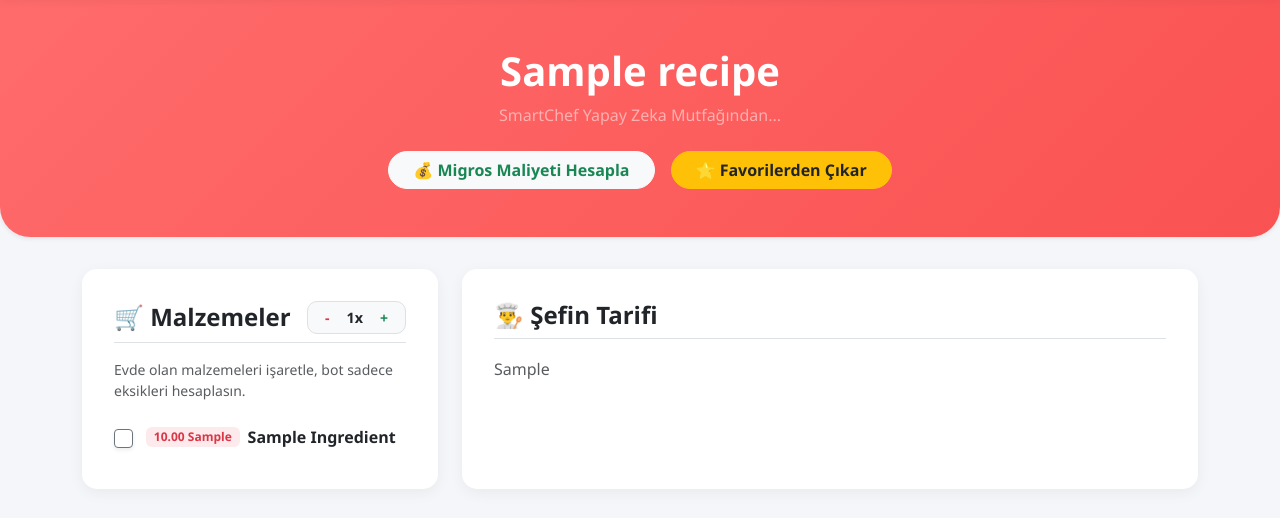
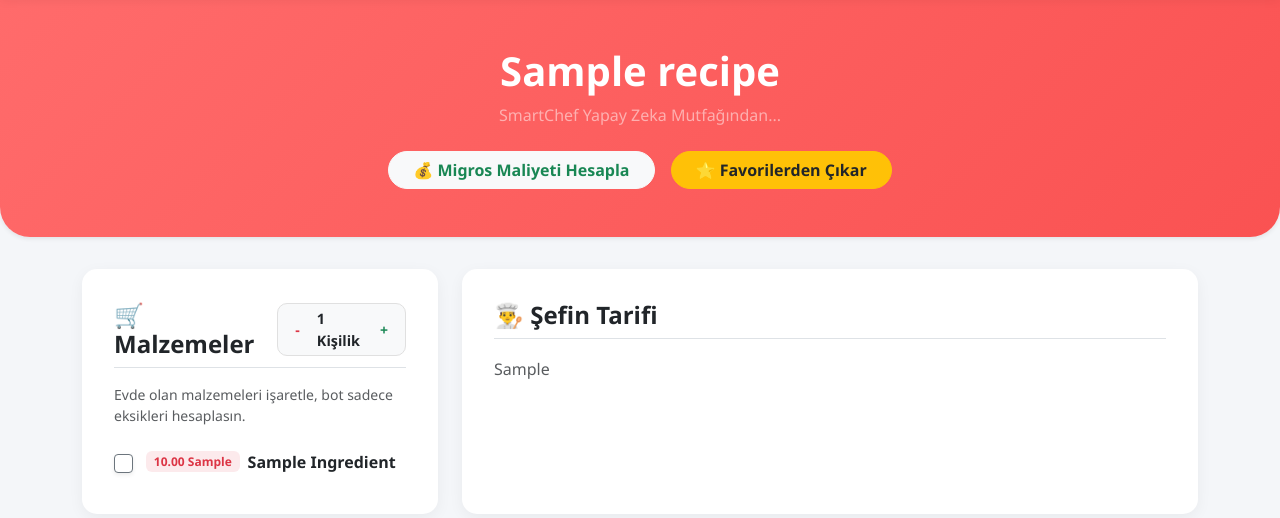
Before and after one commit to yigitkovanc1/SmartChef-AI, a Django app: page /tarif/00000000-0000-0000-0000-000000000001/ in a window 1280 px wide. Shown: the part 79-597 px from the top of the page. Run offline with Django 5.2, Linux system fonts and the light colour scheme; a user stored in the database is signed in; tables that the repository leaves empty hold one stand-in row (values such as "Sample post"); grey boxes marked "Sample" are stand-in pictures.

```diff
--- a/chats/services.py
+++ b/chats/services.py
@@ -131,7 +131,8 @@ def gemini_ile_sohbet_et(user, session_id, user_message):
                 yeni_tarif = Recipe.objects.create(
                     user=user,
                     title=tarif_adi,
-                    instructions=sohbet_metni
+                    instructions=sohbet_metni,
+                    servings = kac_kisilik
                 )
                 yeni_tarif_id = str(yeni_tarif.id)
 
--- a/templates/tarif_detay.html
+++ b/templates/tarif_detay.html
@@ -32,7 +32,7 @@
 
                     <a href="/" class="btn btn-outline-primary btn-sm fw-bold shadow-sm" style="border-radius: 8px;">🏠 Ana Sayfa</a>
 
-                    <!-- YENİ EKLENEN DEFTERİM BUTONU -->
+                    <!-- DEFTERİM BUTONU -->
                     <a href="{% url 'tarif_defterim' %}" class="btn btn-outline-warning btn-sm fw-bold shadow-sm text-dark" style="border-radius: 8px;">📖 Defterim</a>
 
                     <a href="/hesap/profil/" class="btn btn-outline-info btn-sm fw-bold shadow-sm" style="border-radius: 8px;">👤 Profilim</a>
@@ -76,9 +76,11 @@
                         <h4 class="fw-bold text-dark m-0">🛒 Malzemeler</h4>
 
                         <div class="d-flex align-items-center bg-light px-2 py-1" style="border-radius: 10px; border: 1px solid #e0e0e0;">
-                            <button onclick="porsiyonDegistir(-1)" class="btn btn-sm btn-light text-danger fw-bold py-0 px-2">-</button>
-                            <span id="porsiyonSayaci" class="fw-bold mx-2 text-dark" style="font-size: 0.9rem;">1x</span>
-                            <button onclick="porsiyonDegistir(1)" class="btn btn-sm btn-light text-success fw-bold py-0 px-2">+</button>
+                            <!-- EKSİ BUTONU DÜZELTİLDİ -->
+                            <button type="button" onclick="kisiSayisiDegistir(-1)" class="btn btn-sm btn-light text-danger fw-bold py-0 px-2">-</button>
+                            <span id="kisiSayaci" class="fw-bold mx-2 text-dark" style="font-size: 0.9rem;">1 Kişilik</span>
+                            <!-- ARTI BUTONU DÜZELTİLDİ -->
+                            <button type="button" onclick="kisiSayisiDegistir(1)" class="btn btn-sm btn-light text-success fw-bold py-0 px-2">+</button>
                         </div>
                     </div>
 
@@ -148,21 +150,51 @@
             .catch(error => console.error('Hata:', error));
         }
 
-        let porsiyonCarpani = 1;
+        // 1. Django'dan gelen sayıyı sayısal değere çevir
+        let orijinalKisi = parseInt("{{ tarif.servings|default:0 }}", 10);
 
-        function porsiyonDegistir(degisim) {
-            if (porsiyonCarpani + degisim < 1) return;
+        // 2. Eski tarifler için Metinden okuma zekası (Regex)
+        if (orijinalKisi === 0 || orijinalKisi === 1 || isNaN(orijinalKisi)) {
+            const tarifMetni = `{{ tarif.instructions|escapejs }}`;
+            const regex = /Bu tarif\s+(\d+)\s+kişiliktir/i;
+            const eslesme = tarifMetni.match(regex);
 
-            porsiyonCarpani += degisim;
-            document.getElementById('porsiyonSayaci').innerText = porsiyonCarpani + 'x';
+            if (eslesme && eslesme[1]) {
+                orijinalKisi = parseInt(eslesme[1], 10);
+            } else {
+                orijinalKisi = 1;
+            }
+        }
+
+        let guncelKisi = orijinalKisi;
+
+        // Sayfa ilk açıldığında ekrana doğru kişiyi bas
+        document.getElementById('kisiSayaci').innerText = guncelKisi + ' Kişilik';
+
+        function kisiSayisiDegistir(degisim) {
+            let degisimMiktari = parseInt(degisim, 10);
+
+            // Eğer yeni sayı 1'in altına düşecekse, hiçbir şey yapma (Kilit)
+            if (guncelKisi + degisimMiktari < 1) {
+                return;
+            }
+
+            guncelKisi += degisimMiktari;
+            document.getElementById('kisiSayaci').innerText = guncelKisi + ' Kişilik';
+
+            // Çarpan formülü
+            let carpan = guncelKisi / orijinalKisi;
 
             const satirlar = document.querySelectorAll('.malzeme-satiri');
             satirlar.forEach(satir => {
                 const badge = satir.querySelector('.miktar-badge');
-                let orijinalMiktar = parseFloat(badge.getAttribute('data-orijinal-miktar'));
+
+                // Güvenlik: Veritabanından virgüllü gelen (400,50) değerleri JS'in anlayacağı noktaya (400.50) çevir
+                let orijinalMiktarText = badge.getAttribute('data-orijinal-miktar').replace(',', '.');
+                let orijinalMiktar = parseFloat(orijinalMiktarText);
 
                 if (!isNaN(orijinalMiktar)) {
-                    let yeniMiktar = orijinalMiktar * porsiyonCarpani;
+                    let yeniMiktar = orijinalMiktar * carpan;
                     let formatliMiktar = Number.isInteger(yeniMiktar) ? yeniMiktar : yeniMiktar.toFixed(1);
                     satir.querySelector('.gosterilen-miktar').innerText = formatliMiktar;
                 }
@@ -200,9 +232,11 @@
 
             btn.innerHTML = '⏳ Hesaplanıyor... (Çırak Reyonlarda)';
             btn.disabled = true;
+
+            // BOT MESAJI DA GÜNCELLENDİ (porsiyonCarpani hatası veren yer düzeltildi)
             sonucKutusu.innerHTML = `
                 <div class="alert alert-success bg-success bg-opacity-10 border-0 text-success fw-bold p-3" style="border-radius: 15px;">
-                    Sadece evde OLMAYAN ${secilenMalzemeler.length} ürün aranıyor... Porsiyon Çarpanı: ${porsiyonCarpani}x
+                    Sadece evde OLMAYAN ${secilenMalzemeler.length} ürün aranıyor... Hedef: ${guncelKisi} Kişilik
                 </div>`;
 
             fetch(`/market/hesapla/api/${recipeId}/`, {
@@ -236,21 +270,42 @@
                             </li>`;
                     });
 
+                    // ... (yukarıdaki ürün listeleme döngüsü aynı kalıyor) ...
+
+                    // YENİ: Tek Kişilik Maliyeti JS'de hesaplıyoruz
+                    let tekKisilikMaliyet = (parseFloat(data.toplam_tarif_maliyeti) / guncelKisi).toFixed(2);
+
                     fisHTML += `
                             </ul>
-                            <div class="card-footer bg-light border-top-0 py-3" style="border-radius: 0 0 15px 15px;">
-                                <div class="d-flex justify-content-between text-muted small mb-1">
-                                    <span>Market Sepeti Toplamı (Eksikler):</span>
-                                    <span>${data.toplam_sepet} TL</span>
+                            <div class="card-footer bg-light border-top-0 p-3" style="border-radius: 0 0 15px 15px;">
+
+                                <!-- 1. Market Sepeti (Kasada Ödenecek) -->
+                                <div class="d-flex justify-content-between align-items-center mb-2 p-3 bg-white shadow-sm" style="border-radius: 10px; border-left: 4px solid #6c757d; transition: 0.3s;" onmouseover="this.style.transform='translateX(5px)'" onmouseout="this.style.transform='translateX(0)'">
+                                    <div>
+                                        <span class="d-block fw-bold text-secondary">🛒 Market Sepet Tutarı</span>
+                                        <small class="text-muted" style="font-size: 0.75rem;">Kasada ödenecek toplam paket tutarı.</small>
+                                    </div>
+                                    <span class="fs-5 fw-bold text-dark">${data.toplam_sepet} TL</span>
                                 </div>
-                                <hr class="my-2">
-                                <div class="d-flex justify-content-between align-items-center">
+
+                                <!-- 2. Tüm Tarifin Tüketim Maliyeti -->
+                                <div class="d-flex justify-content-between align-items-center mb-2 p-3 bg-white shadow-sm" style="border-radius: 10px; border-left: 4px solid #ffc107; transition: 0.3s;" onmouseover="this.style.transform='translateX(5px)'" onmouseout="this.style.transform='translateX(0)'">
                                     <div>
-                                        <span class="d-block fw-bold text-dark">Eksiklerin Porsiyon Maliyeti:</span>
-                                        <small class="text-muted">Evdeki malzemeler hariç hesaplanmıştır.</small>
+                                        <span class="d-block fw-bold text-warning" style="text-shadow: 0 0 1px rgba(0,0,0,0.1);">👨‍🍳 Tüm Tarif Maliyeti (${guncelKisi} Kişilik)</span>
+                                        <small class="text-muted" style="font-size: 0.75rem;">Alınan ürünlerin sadece yemeğe giren kısmı.</small>
                                     </div>
-                                    <span class="fs-4 fw-bold text-danger">${data.toplam_tarif_maliyeti} TL</span>
+                                    <span class="fs-5 fw-bold text-dark">${data.toplam_tarif_maliyeti} TL</span>
                                 </div>
+
+                                <!-- 3. Tek Kişilik Maliyet (VURUCU KISIM) -->
+                                <div class="d-flex justify-content-between align-items-center p-3 bg-danger bg-opacity-10 shadow-sm" style="border-radius: 10px; border-left: 4px solid #dc3545; transition: 0.3s;" onmouseover="this.style.transform='translateX(5px)'" onmouseout="this.style.transform='translateX(0)'">
+                                    <div>
+                                        <span class="d-block fw-bold text-danger">👤 1 Kişilik Maliyet</span>
+                                        <small class="text-muted" style="font-size: 0.75rem;">Dışarıdaki restoran fiyatıyla kıyasla!</small>
+                                    </div>
+                                    <span class="fs-4 fw-bold text-danger">${tekKisilikMaliyet} TL</span>
+                                </div>
+
                             </div>
                         </div>`;
 
@@ -258,7 +313,8 @@
                 } else {
                     sonucKutusu.innerHTML = `<div class="alert alert-danger border-0 shadow-sm mt-3" style="border-radius: 15px;">❌ Hata: ${data.mesaj}</div>`;
                 }
-            })
+            }) // ... (kalan kodlar aynı devam ediyor)
+
             .catch(error => {
                 btn.innerHTML = '💰 Migros Maliyeti Hesapla';
                 btn.disabled = false;
```
Also changed, not shown: markets/services.py (+27 -17 lines).
